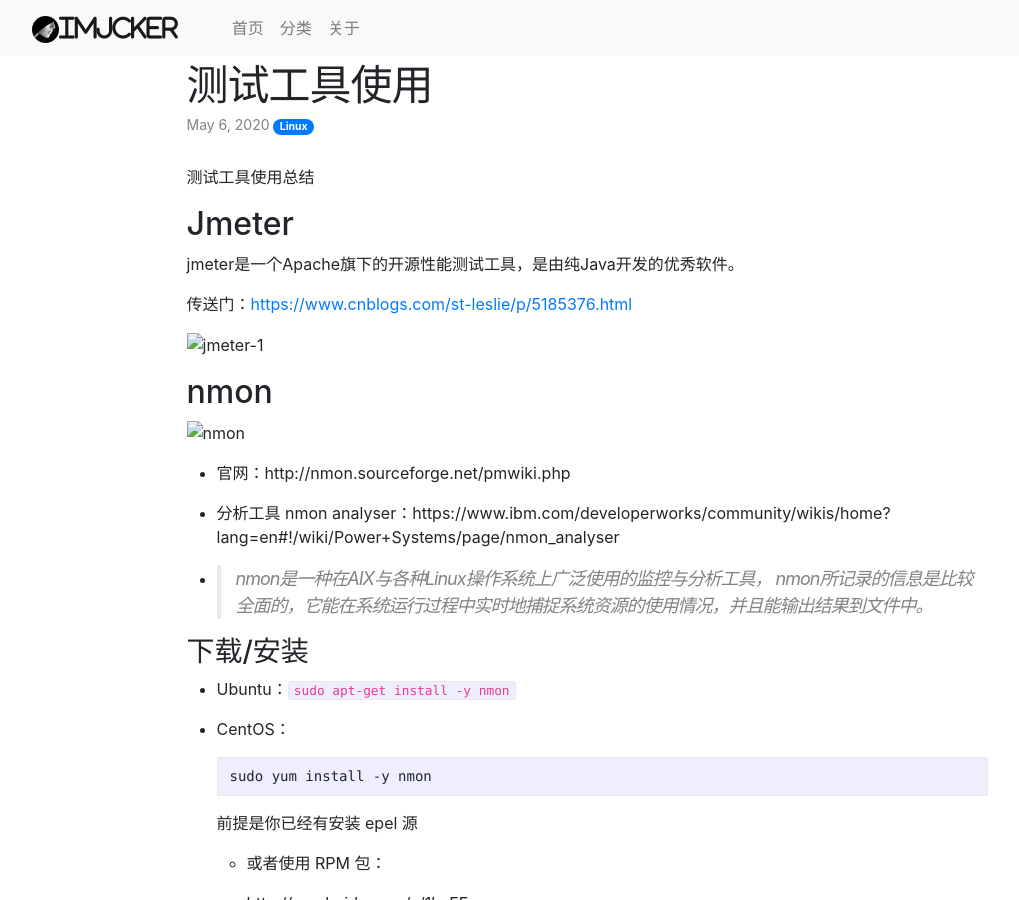
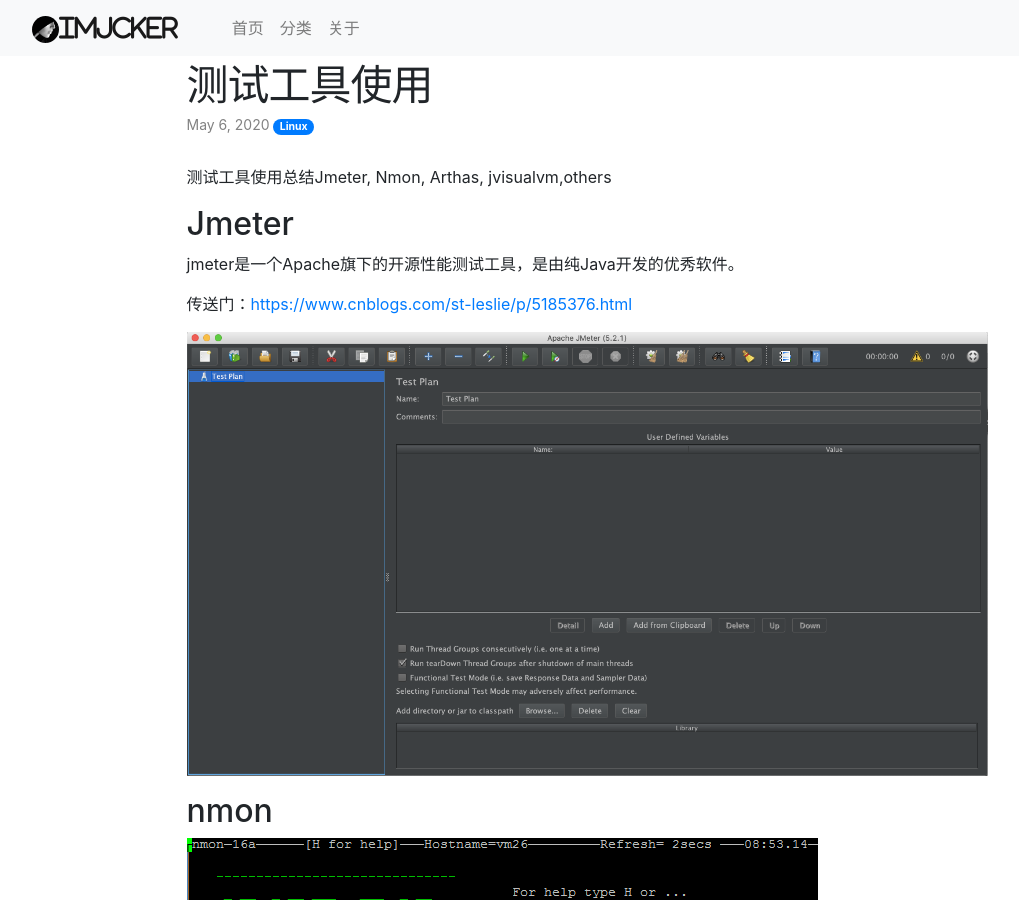
Before and after one commit to imjcker/imjcker.github.io, a Jekyll site: the page built from _posts/2020-05-06-test-all-in-one.md, in a window 1280 px wide and 900 px high. Shown: the whole window, without its empty margins (53-1072 px from the left). Built offline with Jekyll 4.4.1, drawn with Linux system fonts in a browser that asks for light colours; nearby versions of some CDN libraries; comment, search, counter and statistics services are not loaded.

Commit message:
update post

```diff
--- a/_posts/2020-05-06-test-all-in-one.md
+++ b/_posts/2020-05-06-test-all-in-one.md
@@ -6,7 +6,7 @@ tags: test 测试
 bg: 2020/jmeter.png
 ---
 
-测试工具使用总结
+测试工具使用总结Jmeter, Nmon, Arthas, jvisualvm,others
 
 
 
@@ -16,11 +16,11 @@ jmeter是一个Apache旗下的开源性能测试工具，是由纯Java开发的
 
 传送门：<https://www.cnblogs.com/st-leslie/p/5185376.html>
 
-![jmeter-1](assets/2020/jmeter-1.png)
+![jmeter-1](/assets/2020/jmeter-1.png)
 
 ## nmon
 
-![nmon](assets/2020/nmon.gif)
+![nmon](/assets/2020/nmon.gif)
 
 - 官网：http://nmon.sourceforge.net/pmwiki.php
 
@@ -99,7 +99,7 @@ jmeter是一个Apache旗下的开源性能测试工具，是由纯Java开发的
 2. 配置jmx
 3. visualvm连接远程服务
 
-![jvisualvm](assets/2020/jvisualvm.png)
+![jvisualvm](/assets/2020/jvisualvm.png)
 
 
 
```
